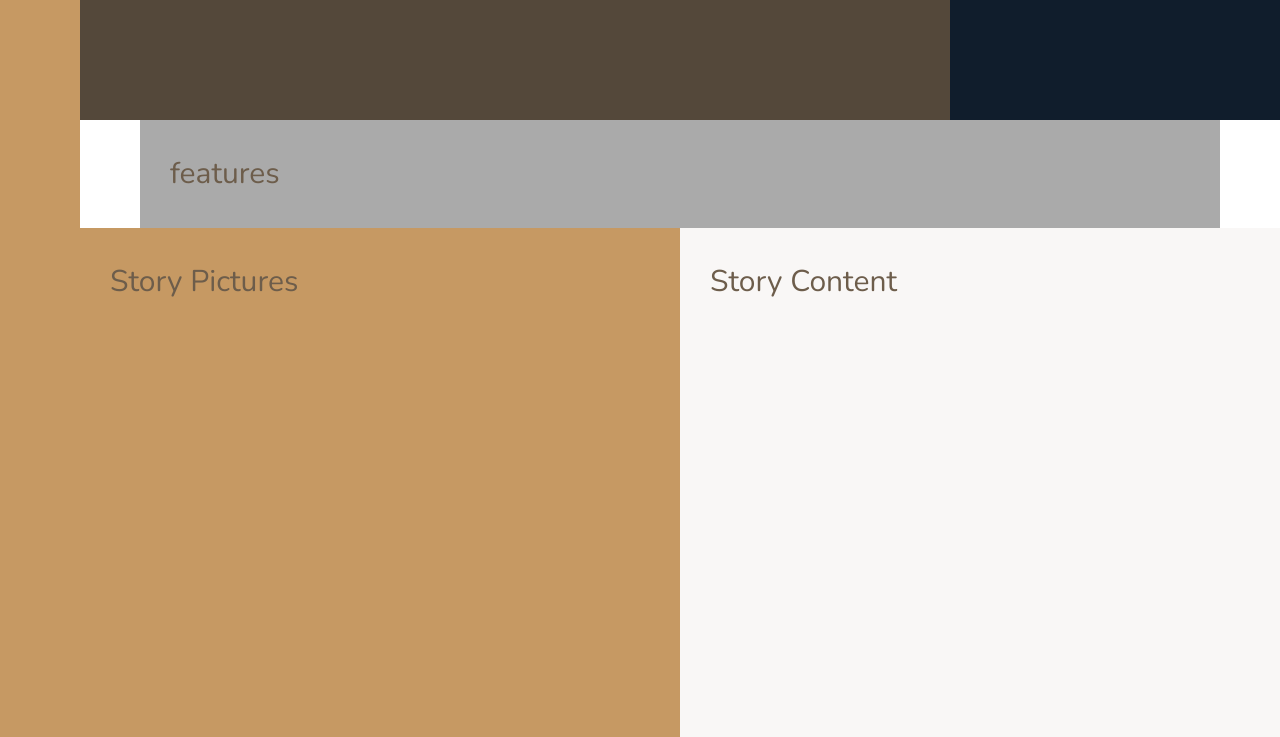
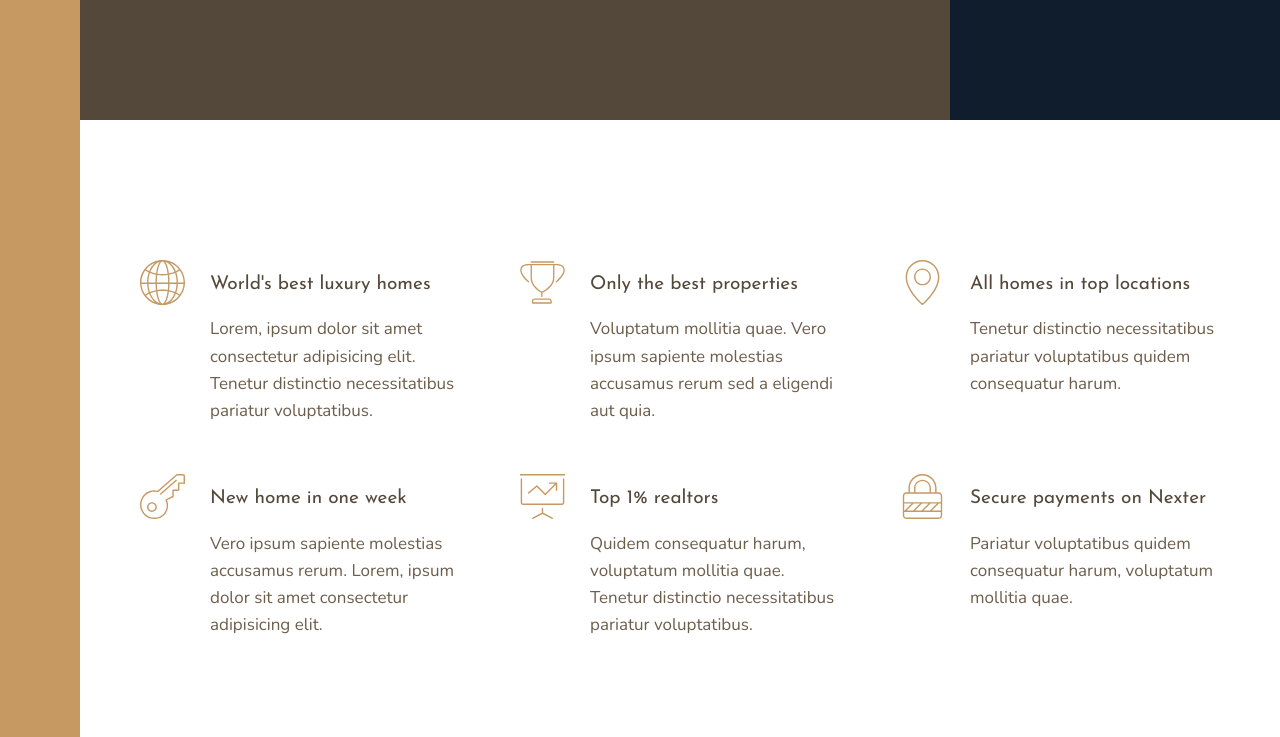
Before and after one commit to cmendez20/nexter-css-grid-project, a website: page index.html in a window 1280 px wide. Shown: the part 520-1257 px from the top of the page. Drawn offline with nearby package versions, Linux system fonts and the light colour scheme.

Commit message:
built features section

```diff
--- a/index.html
+++ b/index.html
@@ -25,7 +25,64 @@
         </div>
 
         <section class="features">
-            features
+            <div class="feature">
+                <svg class="feature__icon">
+                    <use xlink:href="img/sprite.svg#icon-global"></use>
+                </svg>
+                <h4 class="heading-4 heading-4--dark">World's best luxury homes</h4>
+                <p class="feature__text">
+                    Lorem, ipsum dolor sit amet consectetur adipisicing elit. Tenetur distinctio necessitatibus pariatur
+                    voluptatibus.
+                </p>
+            </div>
+            <div class="feature">
+                <svg class="feature__icon">
+                    <use xlink:href="img/sprite.svg#icon-trophy"></use>
+                </svg>
+                <h4 class="heading-4 heading-4--dark">Only the best properties</h4>
+                <p class="feature__text">
+                    Voluptatum mollitia quae. Vero ipsum sapiente molestias accusamus rerum sed a eligendi aut quia.
+                </p>
+            </div>
+            <div class="feature">
+                <svg class="feature__icon">
+                    <use xlink:href="img/sprite.svg#icon-map-pin"></use>
+                </svg>
+                <h4 class="heading-4 heading-4--dark">All homes in top locations</h4>
+                <p class="feature__text">
+                    Tenetur distinctio necessitatibus pariatur voluptatibus quidem consequatur harum.
+                </p>
+            </div>
+            <div class="feature">
+                <svg class="feature__icon">
+                    <use xlink:href="img/sprite.svg#icon-key"></use>
+                </svg>
+                <h4 class="heading-4 heading-4--dark">New home in one week</h4>
+                <p class="feature__text">
+                    Vero ipsum sapiente molestias accusamus rerum. Lorem, ipsum dolor sit amet consectetur adipisicing
+                    elit.
+                </p>
+            </div>
+            <div class="feature">
+                <svg class="feature__icon">
+                    <use xlink:href="img/sprite.svg#icon-presentation"></use>
+                </svg>
+                <h4 class="heading-4 heading-4--dark">Top 1% realtors</h4>
+                <p class="feature__text">
+                    Quidem consequatur harum, voluptatum mollitia quae. Tenetur distinctio necessitatibus pariatur
+                    voluptatibus.
+                </p>
+            </div>
+            <div class="feature">
+                <svg class="feature__icon">
+                    <use xlink:href="img/sprite.svg#icon-lock"></use>
+                </svg>
+                <h4 class="heading-4 heading-4--dark">Secure payments on Nexter</h4>
+                <p class="feature__text">
+                    Pariatur voluptatibus quidem consequatur harum, voluptatum mollitia quae.
+                </p>
+            </div>
+
         </section>
 
         <div class="story__pictures">
--- a/sass/_base.scss
+++ b/sass/_base.scss
@@ -39,8 +39,4 @@ body {
   grid-template-rows: 80vh min-content 40vw repeat(3, min-content);
   grid-template-columns: [sidebar-start] 8rem [sidebar-end full-start] minmax(6rem, 1fr) [center-start] repeat(8, [col-start] minmax(min-content, 14rem) [col-end]) [center-end] minmax(6rem, 1fr) [full-end];
 
-  & > * {
-    padding: 30px;
-    font-size: 3rem;
-  }
 }
--- a/sass/_features.scss
+++ b/sass/_features.scss
@@ -1,4 +1,30 @@
 .features {
-  background-color: $color-grey-light-2;
   grid-column: center-start / center-end;
+
+  margin: 15rem 0;
+
+  display: grid;
+  // grid-template-columns: repeat(3, 1fr);
+  grid-template-columns: repeat(auto-fit, minmax(25rem, 1fr));
+  grid-gap: 6rem;
+  align-items: start;
 }
+
+.feature {
+  display: grid;
+  grid-template-columns: min-content 1fr;
+  grid-row-gap: 1.5rem;
+  grid-column-gap: 2.5rem;
+
+  &__icon {
+    fill: $color-primary;
+    width: 4.5rem;
+    height: 4.5rem;
+    grid-row: 1 / span 2;
+    transform: translateY(-1rem);
+  }
+
+  &__text {
+    font-size: 1.7rem;
+  }
+}
--- a/sass/_typography.scss
+++ b/sass/_typography.scss
@@ -0,0 +1,24 @@
+%heading {
+  font-family: $font-display;
+  font-weight: 400;
+}
+
+.heading-1 {
+  @extend %heading;
+}
+
+.heading-2 {
+  @extend %heading;
+}
+
+.heading-3 {
+  @extend %heading;
+}
+
+.heading-4 {
+  @extend %heading;
+  font-size: 1.9rem;
+
+  &--light {color: $color-grey-light-1;}
+  &--dark {color: $color-grey-dark-1;}
+}
```
Also changed, not shown: css/main.css, 1 other file.
